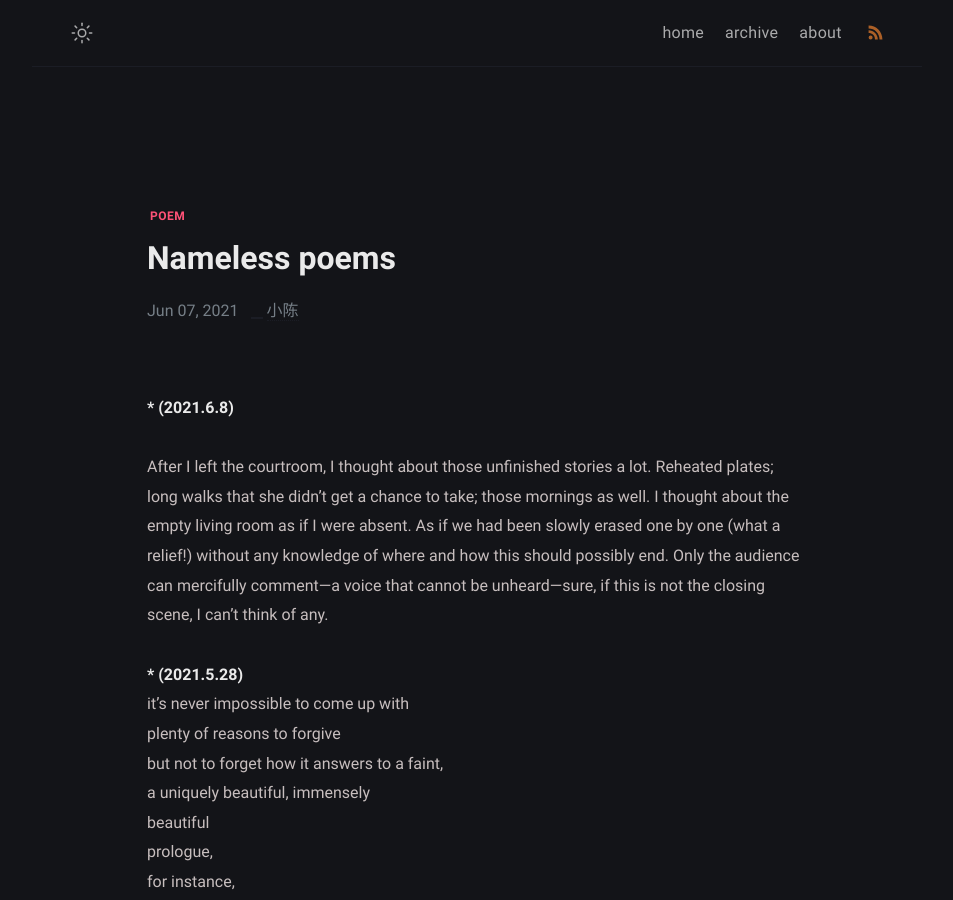
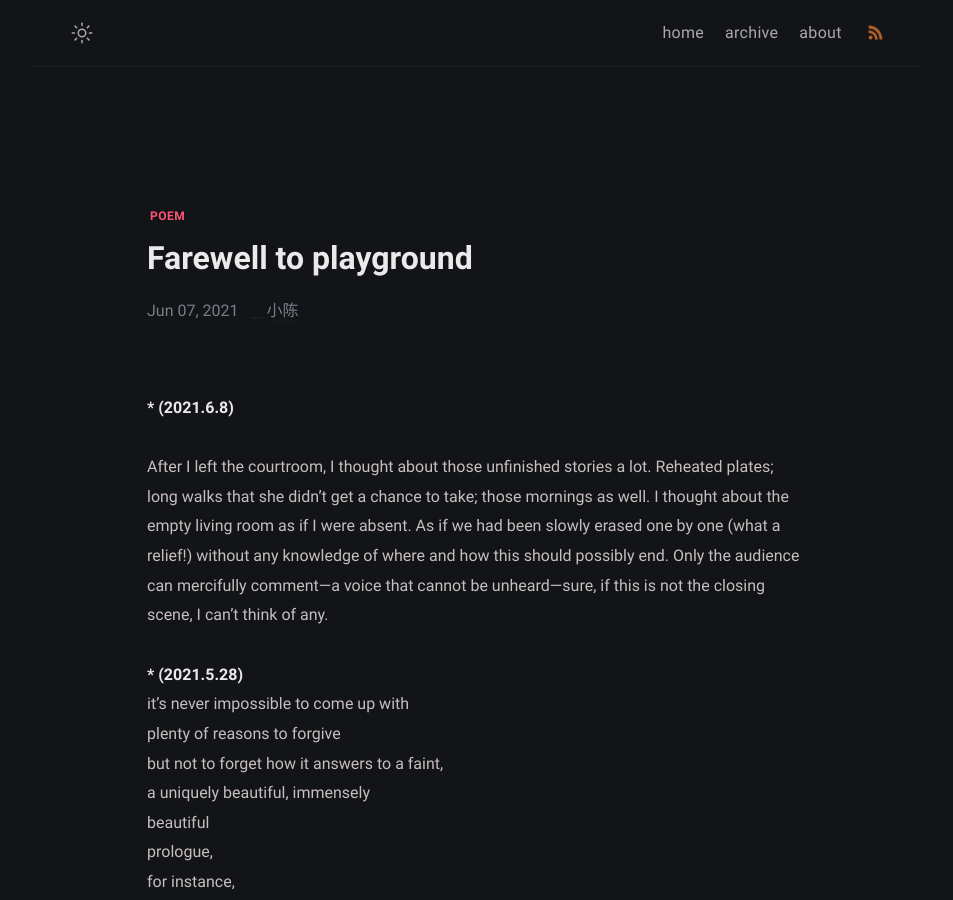
Before and after one commit to yijingch/afistforair.github.io, a Jekyll site: the page built from _posts/farewell-to-playground/2021-06-08-farewell-to-playground.md, in a window 1280 px wide and 900 px high. Shown: the whole window, without its empty margins (163-1116 px from the left). Built offline with Jekyll 4.4.1, drawn with Linux system fonts in a browser that asks for light colours.

Commit message:
modify title

```diff
--- a/_posts/farewell-to-playground/2021-06-08-farewell-to-playground.md
+++ b/_posts/farewell-to-playground/2021-06-08-farewell-to-playground.md
@@ -1,5 +1,5 @@
 ---
-title: Nameless poems
+title: Farewell to playground
 date: 2021-06-08 00:00:00 +08:00
 tags: [poem]
 ---
```
